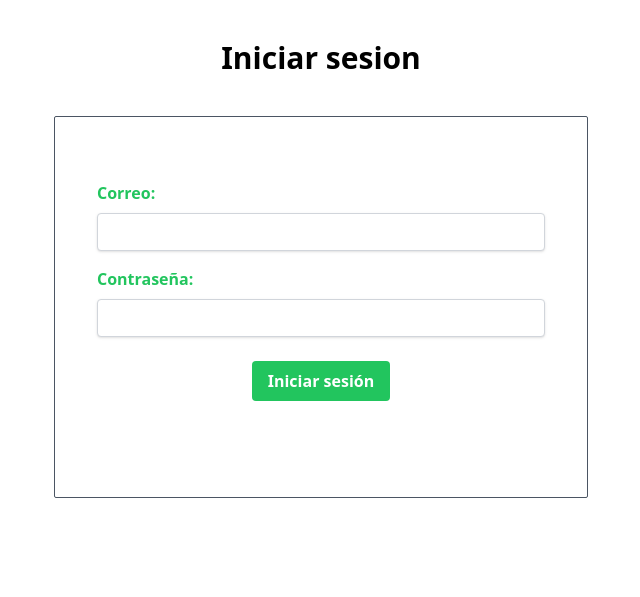
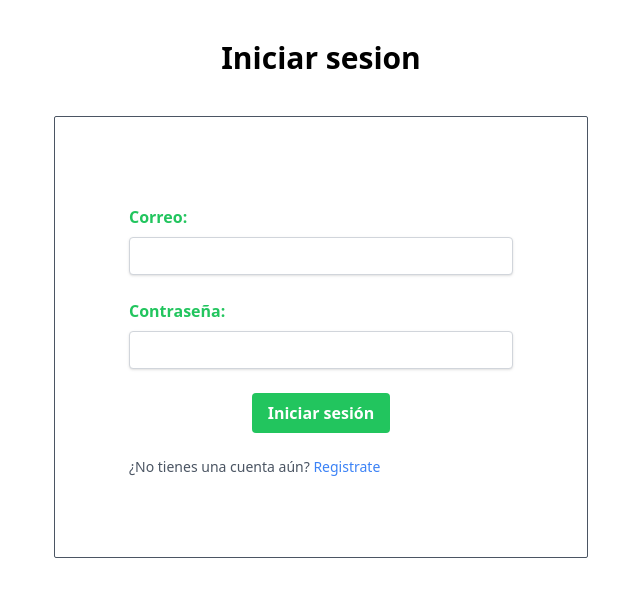
Before and after one commit to victorramirez952/SmallRestaurant-BDA, a Flask app: page /loginChef in a window 1280 px wide. Shown: the top 597 px of the page, without its empty margins (319-959 px from the left). Run offline with Flask 3, Linux system fonts and the light colour scheme; some libraries are stand-ins or nearby versions.

Commit message:
Registro de usuarios

```diff
--- a/app.py
+++ b/app.py
@@ -1,8 +1,10 @@
-from flask import Flask, render_template, request, redirect, url_for, flash, session
+from flask import Flask, render_template, request, redirect, url_for, flash, session, jsonify
 from flask_mysqldb import MySQL
 from flask_wtf.csrf import CSRFProtect
 from flask_login import LoginManager, login_user, logout_user, login_required, current_user
 from flask_session import Session
+from werkzeug.security import generate_password_hash
+from time import time
 
 from config import config
 
@@ -52,6 +54,26 @@ def index():
     session['previous_url'] = request.url
     return render_template('index.html')
 
+@app.route('/procesarFormulario', methods=['GET'])
+def procesarFormulario():
+    correo = request.args.get('correo')
+    cursor = db.connection.cursor()
+    sql = """SELECT username FROM user
+            WHERE username = '{}'""".format(correo)
+    cursor.execute(sql)
+    row = cursor.fetchone()
+    cursor.close()
+    if(row):
+        return jsonify({'existe': 'True'});
+    return jsonify({'existe: ': 'False'})
+
+@app.route('/signUp', methods=['GET'])
+def signUp():
+    global anchorLogin;
+    if(anchorLogin == ''):
+        return render_template('signUp.html', anchorLogin="/loginCliente")
+    return render_template('signUp.html', anchorLogin=anchorLogin)
+
 @app.route('/agregarCarrito/<string:productId>', methods=['POST'])
 def agregarCarrito(productId):
     cart = session.get('cart', [])
@@ -72,6 +94,22 @@ def eliminarProductoCarrito(productId):
         cart.remove(productId)
         session['cart'] = cart
     return redirect(url_for('carrito'))
+
+@app.route('/registrarUsuario', methods=['POST'])
+def registrarUsuario():
+    if request.method == 'POST':
+        global anchorLogin;
+        correo = request.form['correo'];
+        password = request.form['password'];
+        fullname = request.form['fullname'];
+        hashed_password = generate_password_hash(password);
+        print(hashed_password);
+        cursor = db.connection.cursor()
+        cursor.execute('''INSERT INTO user (username, password, fullname) VALUES (%s, %s, %s)''', (correo, hashed_password, fullname));
+        db.connection.commit();
+        cursor.close()
+        urlLogin = anchorLogin[1:]
+        return redirect(url_for(urlLogin))
 
 # *********************ADMIN ************************************
 
--- a/static/css/main.css
+++ b/static/css/main.css
@@ -719,10 +715,6 @@ video {
   margin-bottom: 1.25rem;
 }
 
-.mb-6 {
-  margin-bottom: 1.5rem;
-}
-
 .mr-2 {
   margin-right: 0.5rem;
 }
@@ -1079,8 +1059,16 @@ video {
   row-gap: 16rem;
 }
 
-.gap-y-2 {
-  row-gap: 0.5rem;
+.space-y-3 > :not([hidden]) ~ :not([hidden]) {
+  --tw-space-y-reverse: 0;
+  margin-top: calc(0.75rem * calc(1 - var(--tw-space-y-reverse)));
+  margin-bottom: calc(0.75rem * var(--tw-space-y-reverse));
+}
+
+.space-y-4 > :not([hidden]) ~ :not([hidden]) {
+  --tw-space-y-reverse: 0;
+  margin-top: calc(1rem * calc(1 - var(--tw-space-y-reverse)));
+  margin-bottom: calc(1rem * var(--tw-space-y-reverse));
 }
 
 .divide-y > :not([hidden]) ~ :not([hidden]) {
@@ -1447,14 +1426,6 @@ video {
   padding-right: 1rem;
 }
 
-.pb-20 {
-  padding-bottom: 5rem;
-}
-
-.pt-16 {
-  padding-top: 4rem;
-}
-
 .text-left {
   text-align: left;
 }
@@ -1510,6 +1481,10 @@ video {
   font-weight: 700;
 }
 
+.font-light {
+  font-weight: 300;
+}
+
 .font-medium {
   font-weight: 500;
 }
@@ -1546,6 +1521,11 @@ video {
   color: rgb(107 114 128 / var(--tw-text-opacity));
 }
 
+.text-gray-600 {
+  --tw-text-opacity: 1;
+  color: rgb(75 85 99 / var(--tw-text-opacity));
+}
+
 .text-gray-700 {
   --tw-text-opacity: 1;
   color: rgb(55 65 81 / var(--tw-text-opacity));
@@ -1948,6 +1927,10 @@ video {
     row-gap: 1rem;
   }
 
+  .sm\:p-8 {
+    padding: 2rem;
+  }
+
   .sm\:px-3 {
     padding-left: 0.75rem;
     padding-right: 0.75rem;
@@ -2030,6 +2013,18 @@ video {
     row-gap: 0.5rem;
   }
 
+  .md\:space-y-5 > :not([hidden]) ~ :not([hidden]) {
+    --tw-space-y-reverse: 0;
+    margin-top: calc(1.25rem * calc(1 - var(--tw-space-y-reverse)));
+    margin-bottom: calc(1.25rem * var(--tw-space-y-reverse));
+  }
+
+  .md\:space-y-6 > :not([hidden]) ~ :not([hidden]) {
+    --tw-space-y-reverse: 0;
+    margin-top: calc(1.5rem * calc(1 - var(--tw-space-y-reverse)));
+    margin-bottom: calc(1.5rem * var(--tw-space-y-reverse));
+  }
+
   .md\:p-0 {
     padding: 0px;
   }
--- a/templates/macros/Login.html
+++ b/templates/macros/Login.html
@@ -1,12 +1,12 @@
 {% macro Login(anchorLogin) %}
 <h1 class="text-3xl text-center font-bold my-10">Iniciar sesion</h1>
-<div class="flex flex-col items-center border border-gray-600 w-full sm:w-3/4 md:w-5/12 mx-auto pt-16 pb-20 rounded-sm">
+<div class="flex flex-col items-center border border-gray-600 w-full sm:w-3/4 md:w-5/12 mx-auto px-6 py-8 rounded-sm">
     {% with messages = get_flashed_messages() %}
 
         {% if messages %}
         <br />
         {% for message in messages %}
-        <div class="w-2/3 mb-10 bg-red-100 border border-red-400 text-red-700 px-4 py-3 rounded relative alertLogin">
+        <div class="w-2/3 bg-red-100 border border-red-400 text-red-700 px-4 py-3 rounded relative alertLogin">
             <strong class="font-bold">{{ message }}</strong>
             <button type="button"
                 class="w-1/12 absolute top-3 right-2.5 text-gray-400 bg-transparent hover:bg-gray-200 rounded-lg text-sm p-1.5 inline-flex items-center justify-center dark:hover:bg-gray-800 dark:hover:text-white btnCloseAlertLogin">
@@ -17,17 +17,17 @@
         {% endif %}
 
     {% endwith %}
-    <form id="formLogin" class="w-full max-w-md" action="{{ anchorLogin }}" method="POST">
+    <form id="formLogin" class="w-full max-w-md p-6 space-y-4 md:space-y-6 sm:p-8" action="{{ anchorLogin }}" method="POST">
         <input type="hidden" name="csrf_token" value="{{ csrf_token() }}">
-        <div class="mb-4">
+        <div class="">
             <label for="correo" class="block text-green-500 font-bold mb-2">Correo:</label>
             <input type="text" name="correo" id="correo"
-                class="shadow appearance-none border border-gray-300 rounded w-full py-2 px-0 sm:px-3 text-gray-700 leading-tight focus:outline-none focus:shadow-outline-green" value=""/>
+                class="shadow appearance-none border border-gray-300 rounded w-full py-2 px-0 sm:px-3 text-gray-700 leading-tight focus:outline-none focus:shadow-outline-green required" value=""/>
         </div>
-        <div class="mb-6">
+        <div class="">
             <label for="password" class="block text-green-500 font-bold mb-2">Contraseña:</label>
             <input type="password" name="password" id="password"
-                class="shadow appearance-none border border-gray-300 rounded w-full py-2 px-3 text-gray-700 leading-tight focus:outline-none focus:shadow-outline-green" value=""/>
+                class="shadow appearance-none border border-gray-300 rounded w-full py-2 px-3 text-gray-700 leading-tight focus:outline-none focus:shadow-outline-green required" value=""/>
         </div>
         <div class="flex justify-center">
             <button type="submit"
@@ -35,6 +35,9 @@
                 Iniciar sesión
             </button>
         </div>
+        <p class="text-sm font-light text-gray-600">
+            ¿No tienes una cuenta aún? <a href="signUp" class="font-medium text-blue-500 hover:underline">Registrate</a>
+        </p>
     </form>
 </div>
 {% if anchorLogin == "/loginCliente" %}
@@ -46,3 +49,48 @@
     </div>
 {% endif %}
 {% endmacro %}
+
+{% macro SignUp(anchorLogin) %}
+<h1 class="text-3xl text-center font-bold my-6">Crear una cuenta</h1>
+<div class="flex flex-col items-center border border-gray-600 w-full sm:w-3/4 md:w-5/12 mx-auto px-6 py-8 rounded-sm">
+    <div class="w-2/3 bg-red-100 border border-red-400 text-red-700 px-4 py-3 rounded hidden alertSignUp">
+        <strong class="font-bold" id="mensajeAlertSignUp"></strong>
+        <button type="button"
+            class="w-1/12 absolute top-3 right-2.5 text-gray-400 bg-transparent hover:bg-gray-200 rounded-lg text-sm p-1.5 inline-flex items-center justify-center dark:hover:bg-gray-800 dark:hover:text-white btnCloseAlertSignUp">
+            <i class="fa-solid fa-xmark"></i>
+        </button>
+    </div>
+    <form id="formSignUp" class="w-full max-w-md p-6 space-y-3 md:space-y-5 sm:p-8" action="registrarUsuario" method="POST">
+        <input type="hidden" name="csrf_token" value="{{ csrf_token() }}">
+        <div class="">
+            <label for="fullname" class="block text-green-500 font-bold mb-2">Nombre completo:</label>
+            <input type="text" name="fullname" id="fullname"
+                class="shadow appearance-none border border-gray-300 rounded w-full py-2 px-0 sm:px-3 text-gray-700 leading-tight focus:outline-none focus:shadow-outline-green required" value=""/>
+        </div>
+        <div class="">
+            <label for="correo" class="block text-green-500 font-bold mb-2">Correo:</label>
+            <input type="text" name="correo" id="correo"
+                class="shadow appearance-none border border-gray-300 rounded w-full py-2 px-0 sm:px-3 text-gray-700 leading-tight focus:outline-none focus:shadow-outline-green required" value=""/>
+        </div>
+        <div class="">
+            <label for="password" class="block text-green-500 font-bold mb-2">Contraseña:</label>
+            <input type="password" name="password" id="passwordA"
+                class="shadow appearance-none border border-gray-300 rounded w-full py-2 px-3 text-gray-700 leading-tight focus:outline-none focus:shadow-outline-green required" value=""/>
+        </div>
+        <div class="">
+            <label for="password" class="block text-green-500 font-bold mb-2">Reescribir contraseña:</label>
+            <input type="password" name="passwordB" id="passwordB"
+                class="shadow appearance-none border border-gray-300 rounded w-full py-2 px-3 text-gray-700 leading-tight focus:outline-none focus:shadow-outline-green required" value=""/>
+        </div>
+        <div class="flex justify-center">
+            <button type="button"
+                class="bg-green-500 hover:bg-green-700 text-white font-bold py-2 px-4 rounded focus:outline-1 focus:shadow-outline-green" id="btnCrearCuenta">
+                Crear cuenta
+            </button>
+        </div>
+        <p class="text-sm font-light text-gray-600">
+            ¿Ya tienes una cuenta? <a href="{{ anchorLogin }}" class="font-medium text-blue-500 hover:underline">Inicia sesión</a>
+        </p>
+    </form>
+</div>
+{% endmacro %}
```
Also changed, not shown: other parts of static/css/main.css (+19 -45 lines), static/js/Funcionalidades.js (+77 -0 lines), templates/signUp.html (added, +18 -0 lines).
